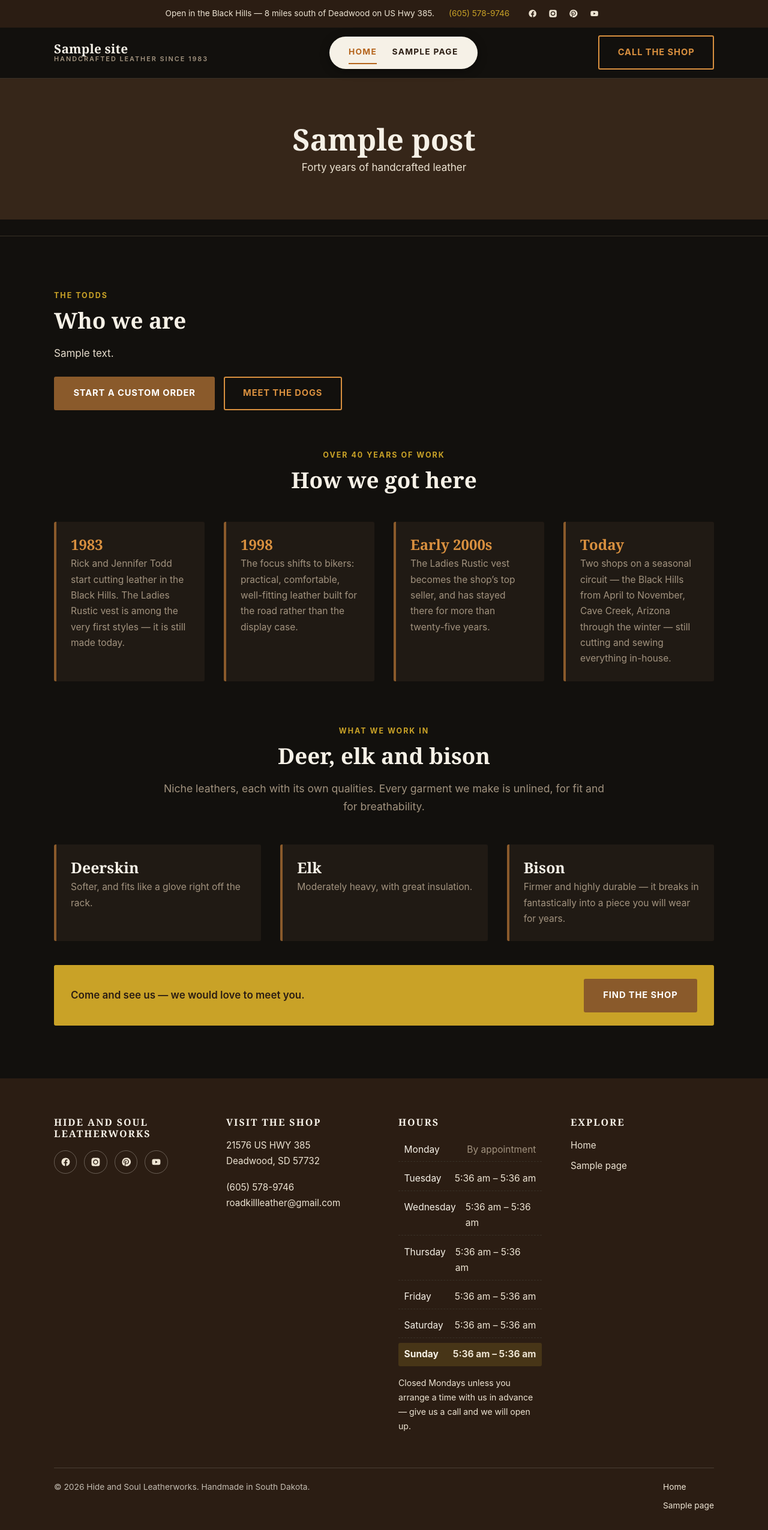
After one commit to RRTCRT/Whost, a WordPress theme: template theme/hide-and-soul/page-templates/template-about.php in a window 1280 px wide. The commit adds this page. Shown: the whole page at 60% size. Run offline with PHP 8.4 and a stand-in for WordPress, Linux system fonts and the light colour scheme; the site name, menu and one post (Sample post) are stand-ins, and other content is empty; some libraries are stand-ins or nearby versions.

Commit message:
Add the About page and correct the video playlist order
The About page supplied facts nothing else had: the owners are Rick and
Jennifer Todd, the shop was founded in 1983, and in 1998 it shifted from
serving hunters, horsemen, woodsmen and reenactors to specialising in
biker gear. The surname and founding date now feed the LocalBusiness
structured data as founder and foundingDate.

The About template carries a four-step timeline — 1983, 1998, early 2000s,
today — with every date sourced from the shop's own pages rather than
inferred, plus the fuller "who we are" copy, which is more complete here
than the version on the homepage.

The screenshot of the videos page showed the running order: the Goldens
playlist first, How-To second. The template matched the page's captions
but not its order, so the two are swapped. Which playlist ID maps to which
name still can't be confirmed from the saved HTML — the IDs sit in a JSON
blob 600KB away from the captions — so that TODO stays.

Recorded in CONTENT-ISSUES: the About page heading reads "0VER 40 YEARS OF
WORK!" with a zero in place of the O.

Co-Authored-By: Claude Opus 5 <noreply@anthropic.com>
Claude-Session: https://claude.ai/code/session_01BWWB5rUZmbfBGLhWxfXFyj

```diff
--- a/theme/hide-and-soul/inc/business-info.php
+++ b/theme/hide-and-soul/inc/business-info.php
@@ -18,6 +18,9 @@ defined( 'ABSPATH' ) || exit;
 function hs_info_defaults() {
 	return array(
 		'legal_name'   => 'Hide and Soul Leatherworks',
+		// Rick and Jennifer Todd. Rick heads the hard leather side — holsters,
+		// belts, sheaths; Jennifer takes the custom orders.
+		'owners'       => 'Rick & Jennifer Todd',
 		// The homepage says "est. 1983" — not 1984, as directory listings claim.
 		'tagline'      => 'Handcrafted leather since 1983',
 		// The public number. Formerly a landline, now a Google Voice line that
--- a/theme/hide-and-soul/inc/schema.php
+++ b/theme/hide-and-soul/inc/schema.php
@@ -45,6 +45,11 @@ function hs_local_business_schema() {
 		'email'       => hs_info( 'email' ),
 		'priceRange'  => hs_info( 'price_range' ),
 		'description' => get_bloginfo( 'description' ),
+		'foundingDate' => '1983',
+		'founder'     => array(
+			array( '@type' => 'Person', 'name' => 'Rick Todd' ),
+			array( '@type' => 'Person', 'name' => 'Jennifer Todd' ),
+		),
 		'address'     => array(
 			'@type'           => 'PostalAddress',
 			'streetAddress'   => hs_info( 'street' ),
--- a/theme/hide-and-soul/inc/videos.php
+++ b/theme/hide-and-soul/inc/videos.php
@@ -30,9 +30,12 @@ function hs_video_channel() {
 /**
  * Playlists to feature, in order.
  *
- * TODO: the two playlist IDs were recovered from the saved page but not which
- * is which — that needs one look at the channel. If the titles below are the
- * wrong way round, swap the two 'id' values.
+ * Ordered as the old page ordered them: the Goldens first, How-To second.
+ *
+ * TODO: both playlist IDs came off the saved page, but which ID belongs to
+ * which playlist could not be confirmed — the IDs sit in a JSON blob far from
+ * the captions. One look at the channel settles it; if the two are the wrong
+ * way round, swap the 'id' values below.
  *
  * @return array<int, array<string, string>>
  */
@@ -40,13 +43,13 @@ function hs_video_playlists() {
 	$playlists = array(
 		array(
 			'id'    => 'PL_kwUr2yRrof5yw9vvS-ZH0dQpGPC-I34',
-			'title' => __( 'How-To Playlist', 'hide-and-soul' ),
-			'intro' => __( 'Washing leather by hand, folding chaps for the bike, cleaning mould off a jacket, upgrading half chaps with conchos, and how to measure yourself for a shirt, jacket or chaps.', 'hide-and-soul' ),
+			'title' => __( 'The Motorcycle Riding Goldens', 'hide-and-soul' ),
+			'intro' => __( 'Caleb, the original motorcycle riding golden retriever, and the ones who came after him — Sturgis, Spearfish Canyon, Arizona and home.', 'hide-and-soul' ),
 		),
 		array(
 			'id'    => 'PL_kwUr2yRrofr_WEIwhCN0B3b4UctnY5x',
-			'title' => __( 'The Motorcycle Riding Goldens', 'hide-and-soul' ),
-			'intro' => __( 'Caleb, the original motorcycle riding golden retriever, and the ones who came after him — Sturgis, Spearfish Canyon, Arizona and home.', 'hide-and-soul' ),
+			'title' => __( 'How-To Playlist', 'hide-and-soul' ),
+			'intro' => __( 'Washing leather by hand, folding chaps for the bike, cleaning mould off a jacket, upgrading half chaps with conchos, and how to measure yourself for a shirt, jacket or chaps.', 'hide-and-soul' ),
 		),
 	);
 
--- /dev/null
+++ b/theme/hide-and-soul/page-templates/template-about.php
@@ -0,0 +1,131 @@
+<?php
+/**
+ * Template Name: About
+ *
+ * The shop's story. Editor content renders first when present; the timeline and
+ * the standing copy follow, so the page is never empty and the dates stay in
+ * one place.
+ *
+ * @package HideAndSoul
+ */
+
+defined( 'ABSPATH' ) || exit;
+
+get_header();
+
+while ( have_posts() ) :
+	the_post();
+
+	hs_page_header( get_the_title(), __( 'Forty years of handcrafted leather', 'hide-and-soul' ) );
+	hs_breadcrumbs();
+	?>
+
+	<div class="hs-section">
+		<div class="hs-wrap">
+
+			<div class="hs-split" style="margin-bottom:clamp(2.5rem,6vw,4rem);">
+				<div>
+					<span class="hs-eyebrow"><?php esc_html_e( 'The Todds', 'hide-and-soul' ); ?></span>
+					<h2><?php esc_html_e( 'Who we are', 'hide-and-soul' ); ?></h2>
+
+					<?php if ( get_the_content() ) : ?>
+						<?php the_content(); ?>
+					<?php else : ?>
+						<p><?php esc_html_e( 'Our small family business has a passion to create unique, quality leather garments and accessories that more than exceed your expectations. For over 40 years our leather crafting has served hunters, horsemen, woodsmen and historical reenactors.', 'hide-and-soul' ); ?></p>
+						<p><?php esc_html_e( 'In 1998 our focus shifted to meeting the needs of bikers worldwide — practical, comfortable, well-fitting garments. All of our products are individually handcrafted and can be custom-made to order, and every one comes unlined for superior fit and breathability.', 'hide-and-soul' ); ?></p>
+						<p><?php esc_html_e( 'Every handmade item — bag, chap, vest or jacket — is made 100% in our shop, by our family, with a satisfaction guarantee. When you buy something from Hide and Soul you are joining the family. And who would not want to, with golden retrievers like Caleb and Cash?', 'hide-and-soul' ); ?></p>
+					<?php endif; ?>
+
+					<div class="hs-hero__actions" style="justify-content:flex-start;margin-top:1.5rem;">
+						<a class="hs-btn" href="<?php echo esc_url( home_url( '/custom-orders/' ) ); ?>">
+							<?php esc_html_e( 'Start a custom order', 'hide-and-soul' ); ?>
+						</a>
+						<a class="hs-btn hs-btn--outline" href="<?php echo esc_url( home_url( '/videos/' ) ); ?>">
+							<?php esc_html_e( 'Meet the dogs', 'hide-and-soul' ); ?>
+						</a>
+					</div>
+				</div>
+
+				<div class="hs-split__media" data-hs-reveal>
+					<?php
+					if ( has_post_thumbnail() ) {
+						the_post_thumbnail( 'hs-card', array( 'loading' => 'lazy' ) );
+					}
+					?>
+				</div>
+			</div>
+
+			<?php
+			/* Milestones. Every date here is drawn from the shop's own pages. */
+			$hs_timeline = array(
+				array(
+					'year' => '1983',
+					'copy' => __( 'Rick and Jennifer Todd start cutting leather in the Black Hills. The Ladies Rustic vest is among the very first styles — it is still made today.', 'hide-and-soul' ),
+				),
+				array(
+					'year' => '1998',
+					'copy' => __( 'The focus shifts to bikers: practical, comfortable, well-fitting leather built for the road rather than the display case.', 'hide-and-soul' ),
+				),
+				array(
+					'year' => __( 'Early 2000s', 'hide-and-soul' ),
+					'copy' => __( 'The Ladies Rustic vest becomes the shop’s top seller, and has stayed there for more than twenty-five years.', 'hide-and-soul' ),
+				),
+				array(
+					'year' => __( 'Today', 'hide-and-soul' ),
+					'copy' => __( 'Two shops on a seasonal circuit — the Black Hills from April to November, Cave Creek, Arizona through the winter — still cutting and sewing everything in-house.', 'hide-and-soul' ),
+				),
+			);
+			?>
+
+			<div class="hs-section__head">
+				<span class="hs-eyebrow"><?php esc_html_e( 'Over 40 years of work', 'hide-and-soul' ); ?></span>
+				<h2><?php esc_html_e( 'How we got here', 'hide-and-soul' ); ?></h2>
+			</div>
+
+			<div class="hs-grid hs-grid--4">
+				<?php foreach ( $hs_timeline as $hs_step ) : ?>
+					<div class="hs-material" data-hs-reveal>
+						<h3 style="font-size:1.5rem;color:var(--hs-link);"><?php echo esc_html( $hs_step['year'] ); ?></h3>
+						<p><?php echo esc_html( $hs_step['copy'] ); ?></p>
+					</div>
+				<?php endforeach; ?>
+			</div>
+
+			<?php /* The hides, in the shop's own words. */ ?>
+			<div class="hs-section__head" style="margin-top:clamp(3rem,7vw,4.5rem);">
+				<span class="hs-eyebrow"><?php esc_html_e( 'What we work in', 'hide-and-soul' ); ?></span>
+				<h2><?php esc_html_e( 'Deer, elk and bison', 'hide-and-soul' ); ?></h2>
+				<p><?php esc_html_e( 'Niche leathers, each with its own qualities. Every garment we make is unlined, for fit and for breathability.', 'hide-and-soul' ); ?></p>
+			</div>
+
+			<div class="hs-grid hs-grid--3">
+				<?php
+				$hs_hides = array(
+					array( __( 'Deerskin', 'hide-and-soul' ), __( 'Softer, and fits like a glove right off the rack.', 'hide-and-soul' ) ),
+					array( __( 'Elk', 'hide-and-soul' ), __( 'Moderately heavy, with great insulation.', 'hide-and-soul' ) ),
+					array( __( 'Bison', 'hide-and-soul' ), __( 'Firmer and highly durable — it breaks in fantastically into a piece you will wear for years.', 'hide-and-soul' ) ),
+				);
+
+				foreach ( $hs_hides as $hs_hide ) :
+					?>
+					<div class="hs-material" data-hs-reveal>
+						<h3><?php echo esc_html( $hs_hide[0] ); ?></h3>
+						<p><?php echo esc_html( $hs_hide[1] ); ?></p>
+					</div>
+				<?php endforeach; ?>
+			</div>
+
+			<div class="hs-callout" style="margin-top:2.5rem;">
+				<p><?php esc_html_e( 'Come and see us — we would love to meet you.', 'hide-and-soul' ); ?></p>
+				<a class="hs-btn" href="<?php echo esc_url( home_url( '/locations/' ) ); ?>">
+					<?php esc_html_e( 'Find the shop', 'hide-and-soul' ); ?>
+				</a>
+			</div>
+
+		</div>
+	</div>
+
+	<?php
+endwhile;
+
+get_footer();
```
Also changed, not shown: docs/CONTENT-ISSUES.md (+7 -1 lines).
